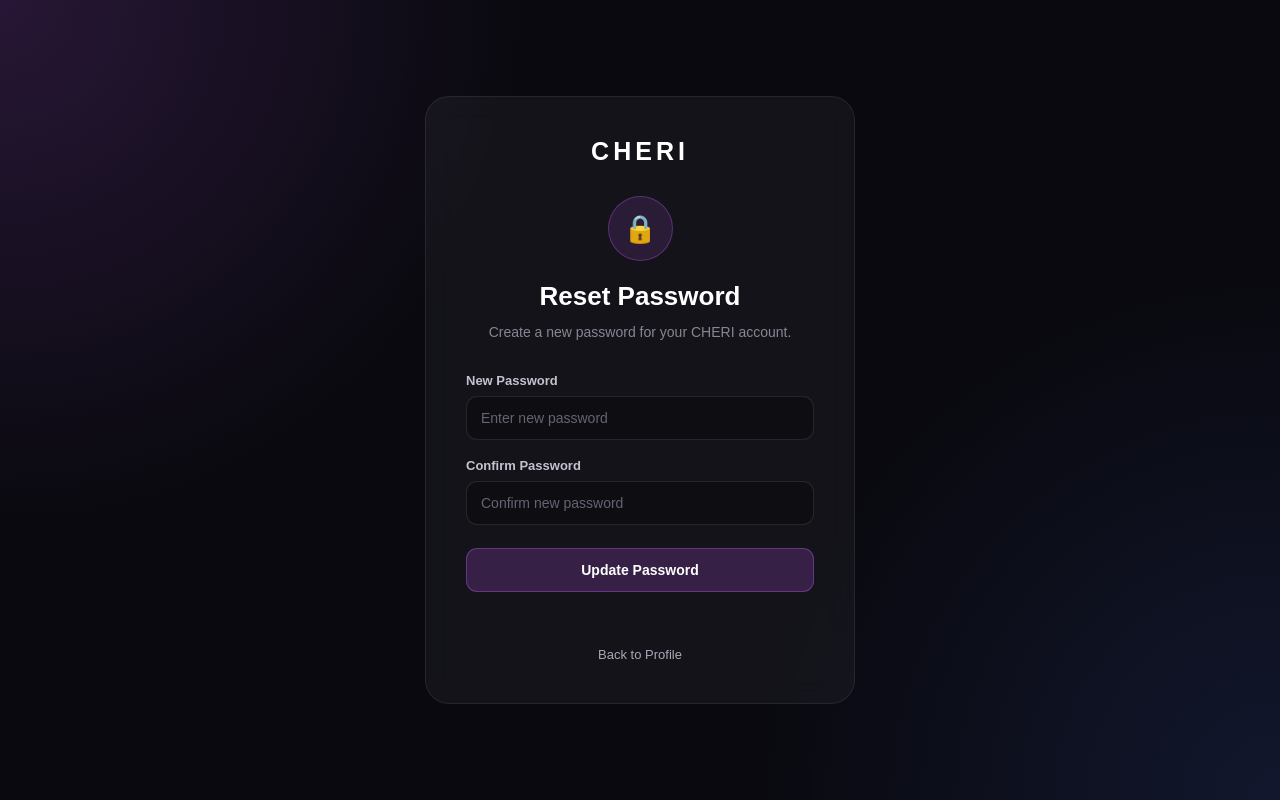
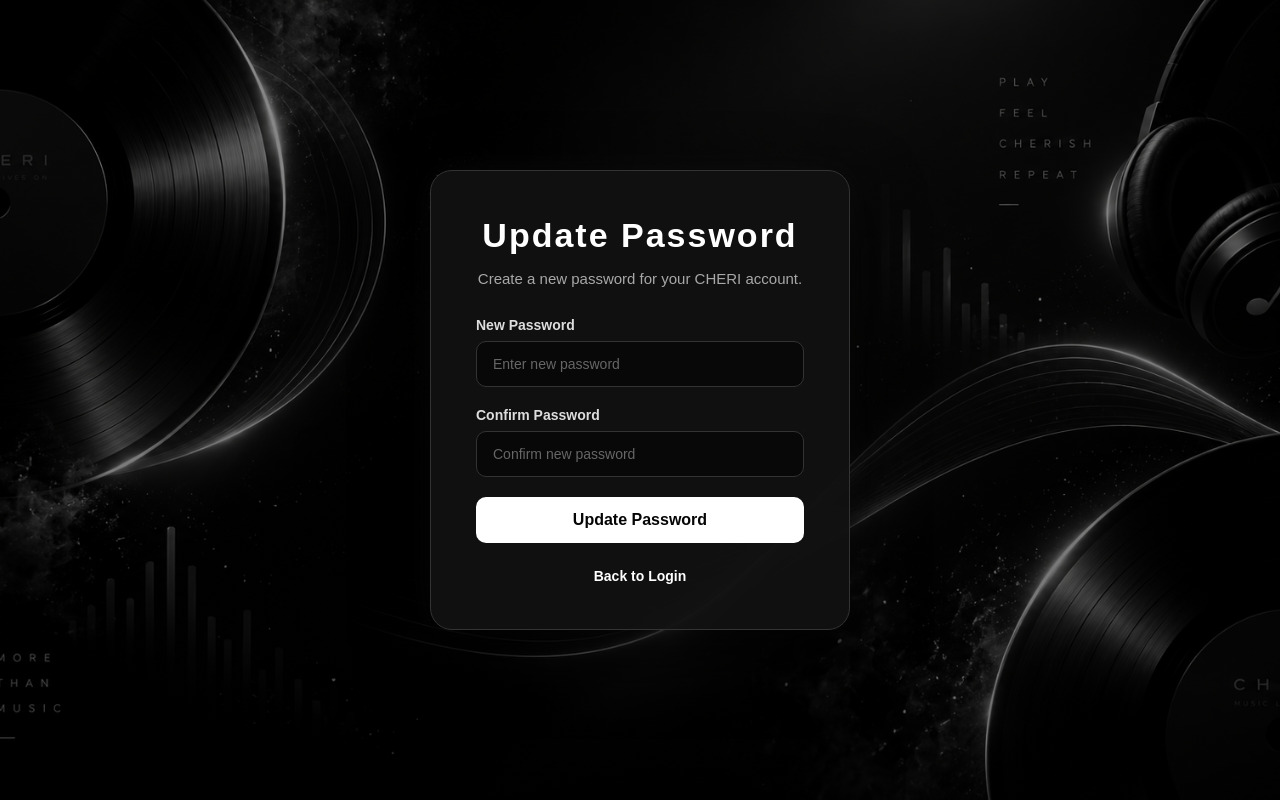
Before and after one commit to nambbi7/Group-22-Music-Recommendation-and-Listening-Behaviour-Analysis-System, a Flask app: page /update_password in a window 1280 px wide. Run offline with Flask 3, Linux system fonts and the light colour scheme; parts of the project's set-up code (start-up, migrations or seed data) failed here and were passed over; some libraries are stand-ins or nearby versions.

Commit message:
forget password

```diff
--- a/app.py
+++ b/app.py
@@ -2843,7 +2843,7 @@ def reset_password():
             email,
             {
                 "redirect_to":
-                "http://127.0.0.1:5000/update-password"
+                "http://127.0.0.1:5000/update_password"
             }
         )
 
@@ -3197,6 +3197,15 @@ def surprise_song():
                 str(e)
         }, 500
 
+@app.route("/forgot-password")
+def forgot_password():
+
+    return render_template(
+        "update_password.html",
+        supabase_url=os.getenv("SUPABASE_URL"),
+        supabase_anon_key=os.getenv("SUPABASE_KEY"),
+        forgot_mode=True
+    )
 
 if __name__ == "__main__":
 
--- a/static/css/login.css
+++ b/static/css/login.css
@@ -290,3 +290,29 @@ button:not(:disabled) {
     }
 
 }
+
+.forgot-password {
+    width: 100%;
+    margin-top: 18px;
+    text-align: center;
+}
+
+.forgot-password a {
+    display: inline-block;
+    padding: 9px 20px;
+    border: 1px solid rgba(255, 255, 255, 0.18);
+    border-radius: 10px;
+    background: rgba(255, 255, 255, 0.05);
+    color: #d0d0d0;
+    font-size: 13px;
+    font-weight: 500;
+    text-decoration: none;
+    transition: 0.3s ease;
+}
+
+.forgot-password a:hover {
+    background: rgba(255, 255, 255, 0.10);
+    border-color: rgba(255, 255, 255, 0.30);
+    color: #ffffff;
+    transform: translateY(-1px);
+}
--- a/static/css/update_password.css
+++ /dev/null
@@ -1,168 +0,0 @@
-* {
-    margin: 0;
-    padding: 0;
-    box-sizing: border-box;
-}
-
-body {
-    min-height: 100vh;
-    display: flex;
-    align-items: center;
-    justify-content: center;
-    font-family: Arial, sans-serif;
-    background:
-        radial-gradient(
-            circle at top left,
-            rgba(197, 92, 255, 0.16),
-            transparent 35%
-        ),
-        radial-gradient(
-            circle at bottom right,
-            rgba(80, 120, 255, 0.13),
-            transparent 35%
-        ),
-        #09090f;
-    color: white;
-}
-
-.password-container {
-    width: 100%;
-    padding: 30px 20px;
-}
-
-.password-card {
-    width: min(430px, 100%);
-    margin: 0 auto;
-    padding: 40px;
-    text-align: center;
-    background: rgba(255, 255, 255, 0.045);
-    border: 1px solid rgba(255, 255, 255, 0.08);
-    border-radius: 24px;
-    backdrop-filter: blur(14px);
-}
-
-.logo {
-    margin-bottom: 30px;
-    font-size: 25px;
-    font-weight: 800;
-    letter-spacing: 4px;
-}
-
-.password-icon {
-    width: 65px;
-    height: 65px;
-    margin: 0 auto 20px;
-    display: flex;
-    align-items: center;
-    justify-content: center;
-    border-radius: 50%;
-    background: rgba(197, 92, 255, 0.13);
-    border: 1px solid rgba(197, 92, 255, 0.3);
-    color: #d9a5ff;
-    font-size: 27px;
-}
-
-.password-card h1 {
-    font-size: 26px;
-    margin-bottom: 10px;
-}
-
-.description {
-    color: #888694;
-    font-size: 14px;
-    line-height: 1.5;
-    margin-bottom: 30px;
-}
-
-.input-group {
-    text-align: left;
-    margin-bottom: 18px;
-}
-
-.input-group label {
-    display: block;
-    margin-bottom: 8px;
-    color: #c5c2cf;
-    font-size: 13px;
-    font-weight: 600;
-}
-
-.input-group input {
-    width: 100%;
-    padding: 13px 14px;
-    color: white;
-    background: rgba(0, 0, 0, 0.25);
-    border: 1px solid rgba(255, 255, 255, 0.1);
-    border-radius: 11px;
-    outline: none;
-    font-size: 14px;
-}
-
-.input-group input:focus {
-    border-color: rgba(197, 92, 255, 0.55);
-    box-shadow: 0 0 0 3px rgba(197, 92, 255, 0.08);
-}
-
-.input-group input::placeholder {
-    color: #666472;
-}
-
-#updateButton {
-    width: 100%;
-    margin-top: 5px;
-    padding: 13px;
-    color: white;
-    background: rgba(197, 92, 255, 0.2);
-    border: 1px solid rgba(197, 92, 255, 0.35);
-    border-radius: 11px;
-    font-size: 14px;
-    font-weight: 600;
-    cursor: pointer;
-    transition: 0.25s;
-}
-
-#updateButton:hover {
-    background: rgba(197, 92, 255, 0.35);
-}
-
-#updateButton:disabled {
-    opacity: 0.6;
-    cursor: not-allowed;
-}
-
-.message {
-    min-height: 20px;
-    margin-top: 15px;
-    color: #cda5e8;
-    font-size: 13px;
-    line-height: 1.5;
-}
-
-.back-link {
-    display: inline-block;
-    margin-top: 20px;
-    color: #aaa8b8;
-    text-decoration: none;
-    font-size: 13px;
-    transition: 0.25s;
-}
-
-.back-link:hover {
-    color: white;
-}
-
-@media (max-width: 500px) {
-
-    .password-container {
-        padding: 20px 15px;
-    }
-
-    .password-card {
-        padding: 30px 22px;
-    }
-
-    .password-card h1 {
-        font-size: 23px;
-    }
-
-}
--- a/templates/update_password.html
+++ b/templates/update_password.html
@@ -14,37 +14,69 @@
 
     <link
         rel="stylesheet"
-        href="{{ url_for('static', filename='css/update_password.css') }}"
+        href="{{ url_for('static', filename='css/login.css') }}"
     >
 
 </head>
 
 <body>
 
-    <div class="password-container">
+    <div class="login-container">
 
-        <div class="password-card">
-
-            <div class="logo">
-                CHERI
-            </div>
-
-            <div class="password-icon">
-                &#128274;
-            </div>
-
-            <h1>
-                Reset Password
+        <h1 id="pageTitle">
+            {% if forgot_mode %}
+                Forgot Password
+            {% else %}
+                Update Password
+            {% endif %}
         </h1>
 
-            <p class="description">
+        <p
+            class="subtitle"
+            id="pageDescription"
+        >
+            {% if forgot_mode %}
+                Enter your email to receive a password reset link.
+            {% else %}
                 Create a new password for your CHERI account.
+            {% endif %}
         </p>
 
 
-            <form id="passwordForm">
+        <form
+            id="emailForm"
+            {% if not forgot_mode %}
+                style="display: none;"
+            {% endif %}
+        >
 
-                <div class="input-group">
+            <label for="email">
+                Email
+            </label>
+
+            <input
+                type="email"
+                id="email"
+                placeholder="Enter your registered email"
+                required
+            >
+
+            <button
+                type="submit"
+                id="sendButton"
+            >
+                Send Reset Link
+            </button>
+
+        </form>
+
+
+        <form
+            id="passwordForm"
+            {% if forgot_mode %}
+                style="display: none;"
+            {% endif %}
+        >
 
             <label for="newPassword">
                 New Password
@@ -57,10 +89,6 @@
                 required
             >
 
-                </div>
-
-
-                <div class="input-group">
 
             <label for="confirmPassword">
                 Confirm Password
@@ -72,8 +100,6 @@
                 placeholder="Confirm new password"
                 required
             >
-
-                </div>
 
 
             <button
@@ -88,15 +114,18 @@
 
         <p
             id="message"
-                class="message"
+            class="login-error"
+            style="display: none;"
         ></p>
 
 
+        <div class="register">
+
             <a
-                href="{{ url_for('profile') }}"
-                class="back-link"
+                href="/login"
+                id="backLink"
             >
-                Back to Profile
+                Back to Login
             </a>
 
         </div>
@@ -123,6 +152,12 @@
             );
 
 
+        const emailForm =
+            document.getElementById(
+                "emailForm"
+            );
+
+
         const passwordForm =
             document.getElementById(
                 "passwordForm"
@@ -135,9 +170,183 @@
             );
 
 
+        const sendButton =
+            document.getElementById(
+                "sendButton"
+            );
+
+
         const updateButton =
             document.getElementById(
                 "updateButton"
+            );
+
+
+        const pageTitle =
+            document.getElementById(
+                "pageTitle"
+            );
+
+
+        const pageDescription =
+            document.getElementById(
+                "pageDescription"
+            );
+
+
+        function showMessage(text) {
+
+            message.textContent =
+                text;
+
+            message.style.display =
+                "flex";
+
+        }
+
+
+        function showPasswordForm() {
+
+            emailForm.style.display =
+                "none";
+
+            passwordForm.style.display =
+                "block";
+
+            pageTitle.textContent =
+                "Reset Password";
+
+            pageDescription.textContent =
+                "Create a new password for your CHERI account.";
+
+            message.textContent =
+                "";
+
+            message.style.display =
+                "none";
+
+        }
+
+
+        supabaseClient.auth.onAuthStateChange(
+            function(event, session) {
+
+                if (
+                    event ===
+                    "PASSWORD_RECOVERY"
+                ) {
+
+                    showPasswordForm();
+
+                }
+
+            }
+        );
+
+
+        emailForm.addEventListener(
+            "submit",
+            async function(event) {
+
+                event.preventDefault();
+
+
+                const email =
+                    document.getElementById(
+                        "email"
+                    ).value.trim();
+
+
+                if (!email) {
+
+                    showMessage(
+                        "Please enter your email."
+                    );
+
+                    return;
+
+                }
+
+
+                sendButton.disabled =
+                    true;
+
+                sendButton.textContent =
+                    "Sending...";
+
+
+                try {
+
+                    const response =
+                        await fetch(
+                            "/api/profile/reset-password",
+                            {
+                                method:
+                                    "POST",
+
+                                headers:
+                                    {
+                                        "Content-Type":
+                                            "application/json"
+                                    },
+
+                                body:
+                                    JSON.stringify({
+                                        email:
+                                            email
+                                    })
+                            }
+                        );
+
+
+                    const data =
+                        await response.json();
+
+
+                    if (!data.success) {
+
+                        showMessage(
+                            data.error ||
+                            "Unable to send reset link."
+                        );
+
+                        sendButton.disabled =
+                            false;
+
+                        sendButton.textContent =
+                            "Send Reset Link";
+
+                        return;
+
+                    }
+
+
+                    showMessage(
+                        "Reset link sent. Check your email and click the link to continue."
+                    );
+
+                    sendButton.disabled =
+                        true;
+
+                    sendButton.textContent =
+                        "Reset Link Sent";
+
+
+                } catch (error) {
+
+                    showMessage(
+                        "Something went wrong. Please try again."
+                    );
+
+                    sendButton.disabled =
+                        false;
+
+                    sendButton.textContent =
+                        "Send Reset Link";
+
+                }
+
+            }
         );
 
 
@@ -165,8 +374,9 @@
                     confirmPassword
                 ) {
 
-                    message.textContent =
-                        "Passwords do not match.";
+                    showMessage(
+                        "Passwords do not match."
+                    );
 
                     return;
 
@@ -177,8 +387,9 @@
                     newPassword.length < 6
                 ) {
 
-                    message.textContent =
-                        "Password must be at least 6 characters.";
+                    showMessage(
+                        "Password must be at least 6 characters."
+                    );
 
                     return;
 
@@ -205,8 +416,9 @@
 
                     if (error) {
 
-                        message.textContent =
-                            error.message;
+                        showMessage(
+                            error.message
+                        );
 
                         updateButton.disabled =
                             false;
@@ -219,19 +431,22 @@
                     }
 
 
-                    message.textContent =
-                        "Password updated successfully.";
-
+                    showMessage(
+                        "Password updated successfully."
+                    );
 
                     updateButton.textContent =
                         "Password Updated";
+
+
+                    await supabaseClient.auth.signOut();
 
 
                     setTimeout(
                         function() {
 
                             window.location.href =
-                                "/profile";
+                                "/login";
 
                         },
                         1500
@@ -240,8 +455,9 @@
 
                 } catch (error) {
 
-                    message.textContent =
-                        "Something went wrong.";
+                    showMessage(
+                        "Something went wrong."
+                    );
 
                     updateButton.disabled =
                         false;
```
Also changed, not shown: docs/frontend/sitemap.txt.txt (deleted, +0 -16 lines), docs/frontend/ui-design-guide.txt.txt (deleted, +0 -48 lines), templates/login.html (+9 -0 lines), week3_analysis.py (deleted, +0 -76 lines), 1 other file. Lines whose indentation alone changed are shown as unchanged.
